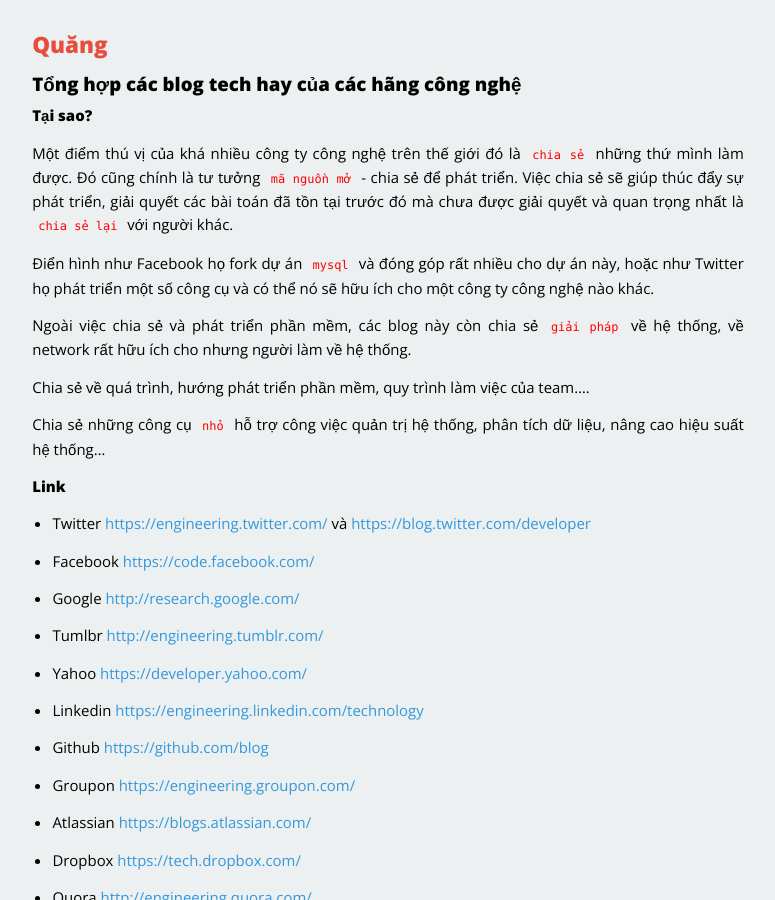
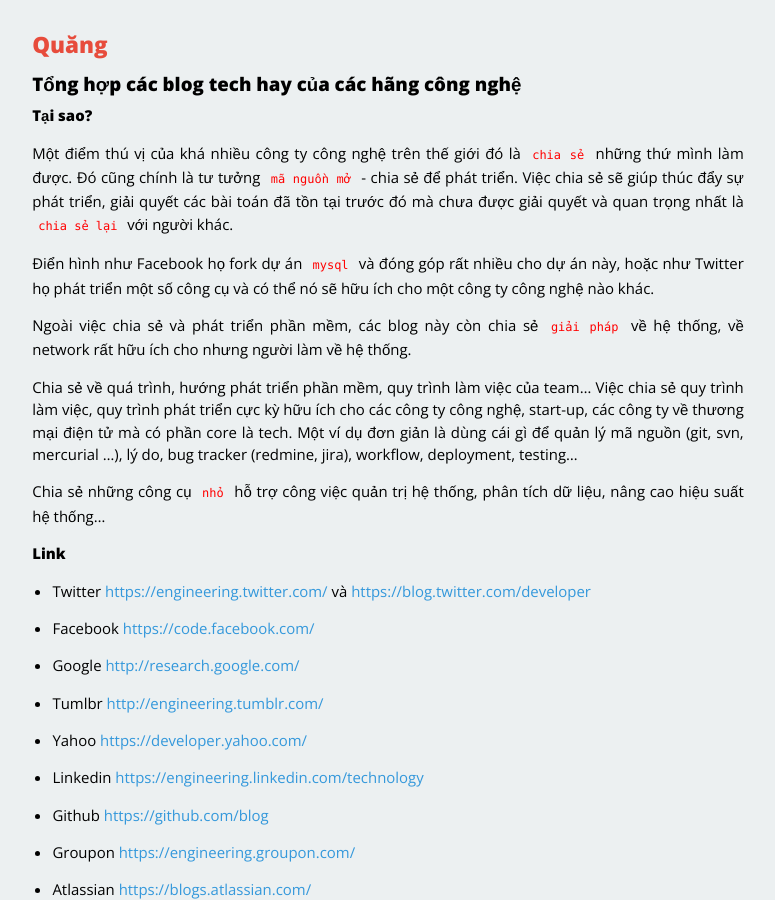
Before and after one commit to gitter-badger/xluffy.github.io, a Jekyll site: the page built from _posts/2014-07-28-tong-hop-blog.md, in a window 1280 px wide and 900 px high. Shown: the whole window, without its empty margins (252-1027 px from the left). Built offline with Jekyll 4.4.1, drawn with Linux system fonts in a browser that asks for light colours; Markdown is read by kramdown in place of the engine named in the settings.

Commit message:
Quy trình làm việc, công cụ phát triển phần mềm của các team tech

```diff
--- a/_posts/2014-07-28-tong-hop-blog.md
+++ b/_posts/2014-07-28-tong-hop-blog.md
@@ -19,7 +19,10 @@
 Ngoài việc chia sẻ và phát triển phần mềm, các blog này còn chia sẻ `giải pháp` về hệ thống, về network rất hữu ích cho
 nhưng người làm về hệ thống.
 
-Chia sẻ về quá trình, hướng phát triển phần mềm, quy trình làm việc của team....
+Chia sẻ về quá trình, hướng phát triển phần mềm, quy trình làm việc của team... Việc chia sẻ quy trình làm việc, quy trình
+phát triển cực kỳ hữu ích cho các công ty công nghệ, start-up, các công ty về thương mại điện tử mà có phần core là tech.
+Một ví dụ đơn giản là dùng cái gì để quản lý mã nguồn (git, svn, mercurial ...), lý do, bug tracker (redmine, jira), workflow,
+deployment, testing...
 
 Chia sẻ những công cụ `nhỏ` hỗ trợ công việc quản trị hệ thống, phân tích dữ liệu, nâng cao hiệu suất hệ thống...
 
```
